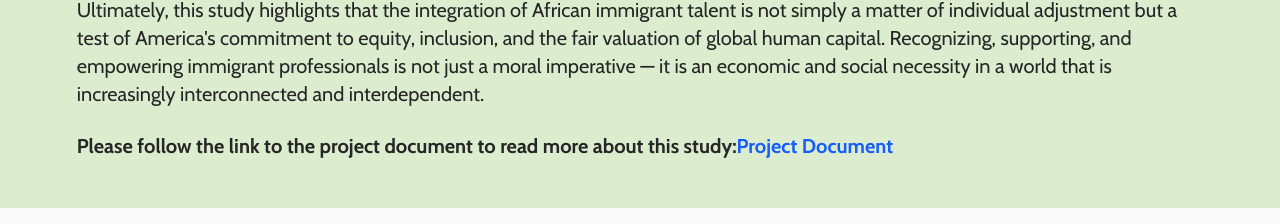
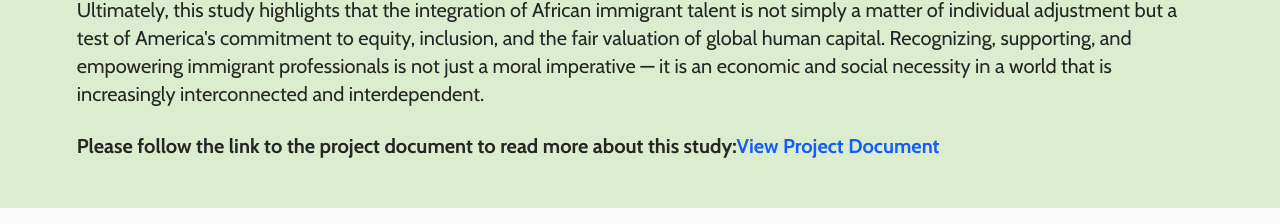
Before and after one commit to Dev-Tonia/beyond-board, a Next.js app: page /conclusion in a window 1280 px wide. Shown: the part 2380-2604 px from the top of the page. Built offline with nearby package versions, Linux system fonts and the light colour scheme; what chartjs-plugin-datalabels would draw is missing.

Commit message:
Corrections on typos > Launch preview

```diff
--- a/src/components/conclusion/Bibliography.tsx
+++ b/src/components/conclusion/Bibliography.tsx
@@ -63,7 +63,7 @@ const Bibliography = () => {
   return (
     <section className=" py-12 bg-[#F3F9EB]">
       <div className="wrapper">
-        <ThirdHeading title="Bibliography" textColor=" text-neutral-800" />
+        <ThirdHeading title="References" textColor=" text-neutral-800" />
         <div className="space-y-4 italic">
           {references.map((reference, index) => (
             <div key={index} className="text-gray-700 leading-relaxed">
--- a/src/components/conclusion/ConclusionPoint.tsx
+++ b/src/components/conclusion/ConclusionPoint.tsx
@@ -95,7 +95,7 @@ export default function ConclusionPoint() {
               target="_blank"
               href="https://docs.google.com/document/d/1p4uyqfF6BO2XBPULhAbbxQKmcyr3Zyp5/edit?rtpof=true&tab=t.0"
             >
-              Project Document
+              View Project Document
             </a>
           </p>
         </div>
--- a/src/data/participant.ts
+++ b/src/data/participant.ts
@@ -93,7 +93,7 @@ export const participants = [
     image: "/img/participants/participant-10.png",
     quote:
       "“I EXPECTED TO FIND AN OFFICE JOB... I ENDED UP WASHING BOTTLES IN A FACTORY”",
-    careerBefore: "Marketing and Sales ManagerAccountant ( Public service)  ",
+    careerBefore: "Marketing and Sales ManagerAccountant ( Public Service)  ",
     careerAfter: "House Manager(Health care Sector) ",
     from: "Nigeria",
   },
```
